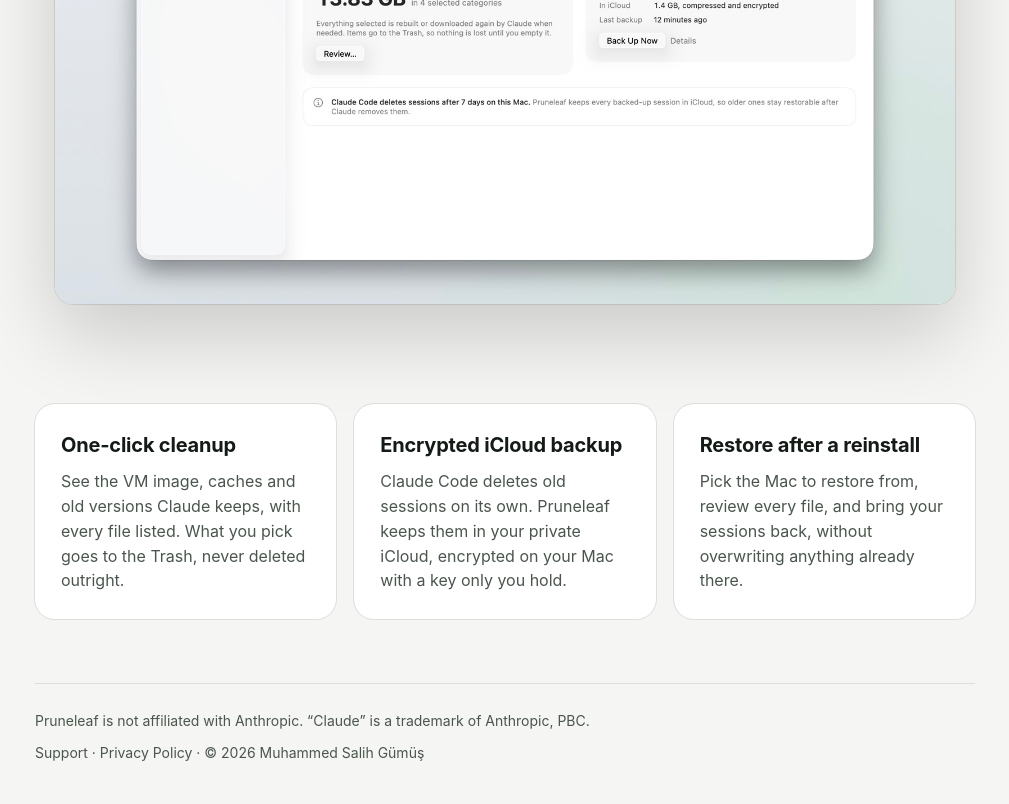
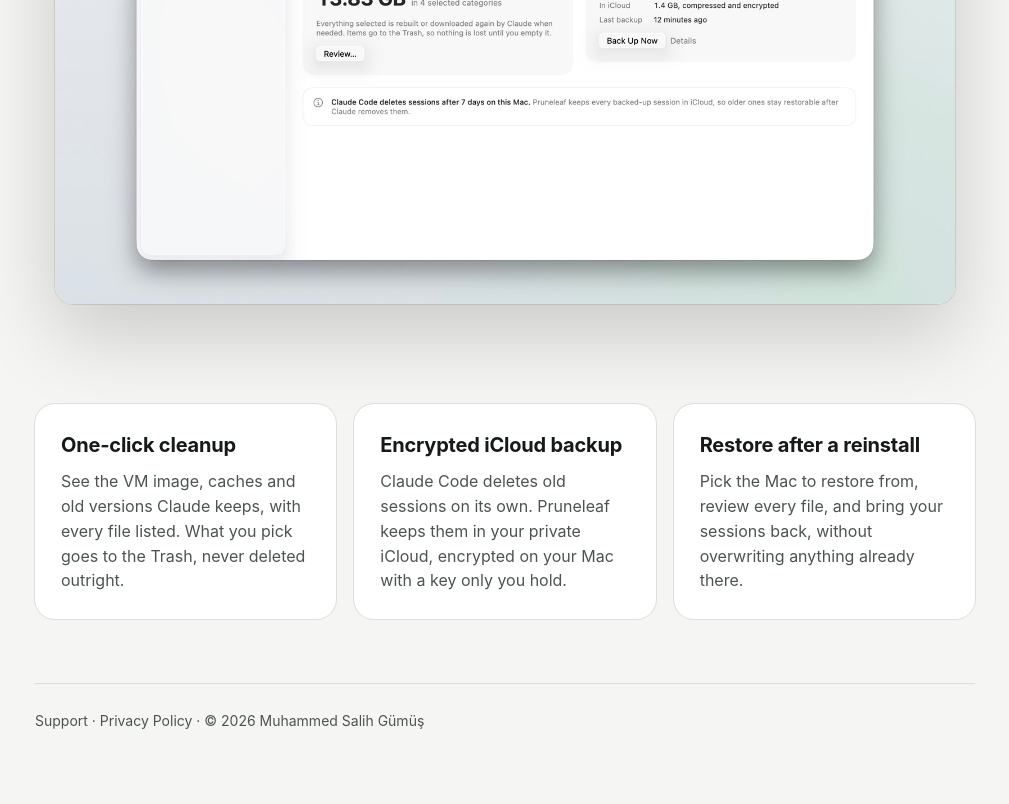
Before and after one commit to salih-g/pruneleaf-site, a plain HTML site: page index.html in a window 1280 px wide. Shown: the part 749-1553 px from the top of the page, without its empty margins (135-1144 px from the left). After the commit the page ends 1521 px from the top, so only its background shows below. Drawn offline with Linux system fonts and the light colour scheme.

Commit message:
chore(site): remove third-party company mentions

```diff
--- a/index.html
+++ b/index.html
@@ -39,7 +39,6 @@
     </section>
 
     <footer>
-      <span>Pruneleaf is not affiliated with Anthropic. “Claude” is a trademark of Anthropic, PBC.</span>
       <span><a href="support.html">Support</a> · <a href="privacy.html">Privacy Policy</a> · © 2026 Muhammed Salih Gümüş</span>
     </footer>
   </div>
```
Also changed, not shown: privacy.html (+0 -1 lines), support.html (+0 -1 lines).
